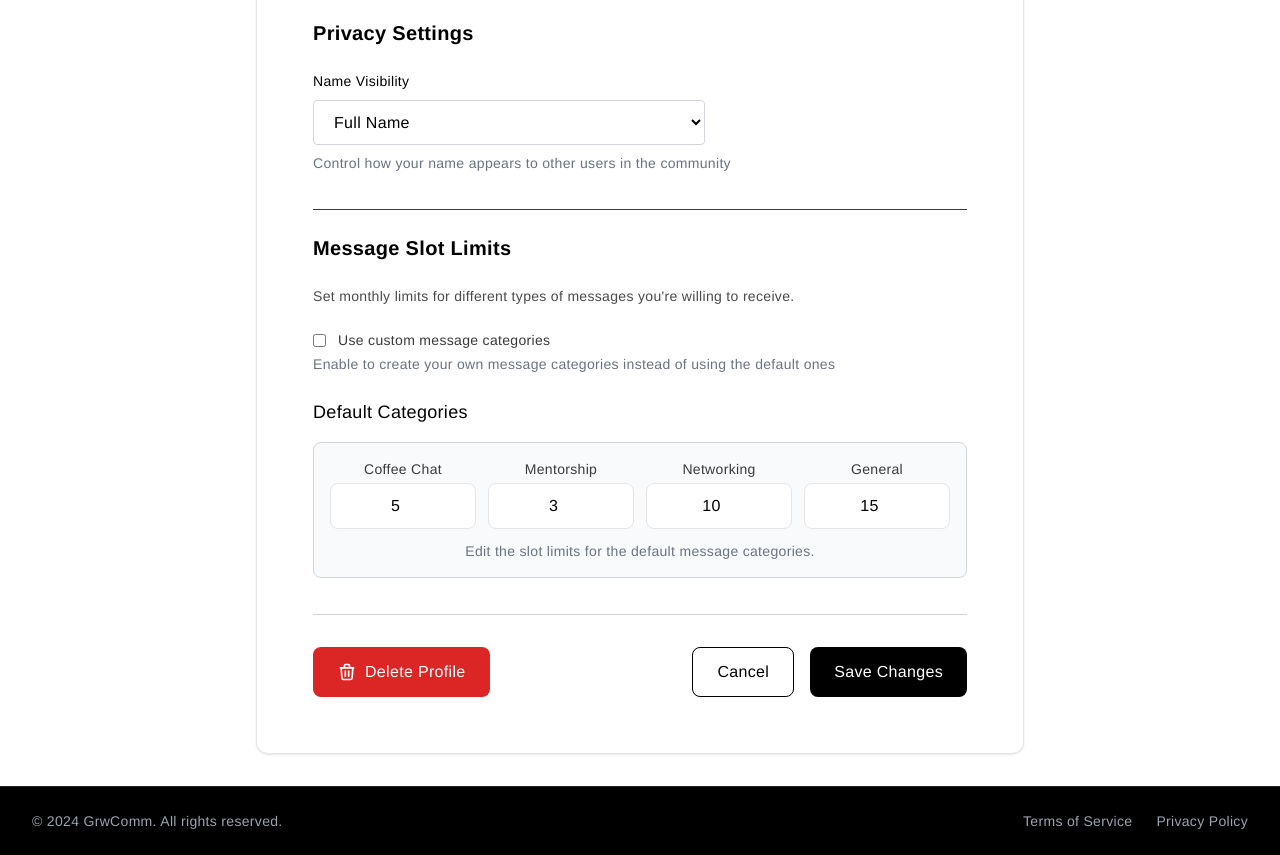
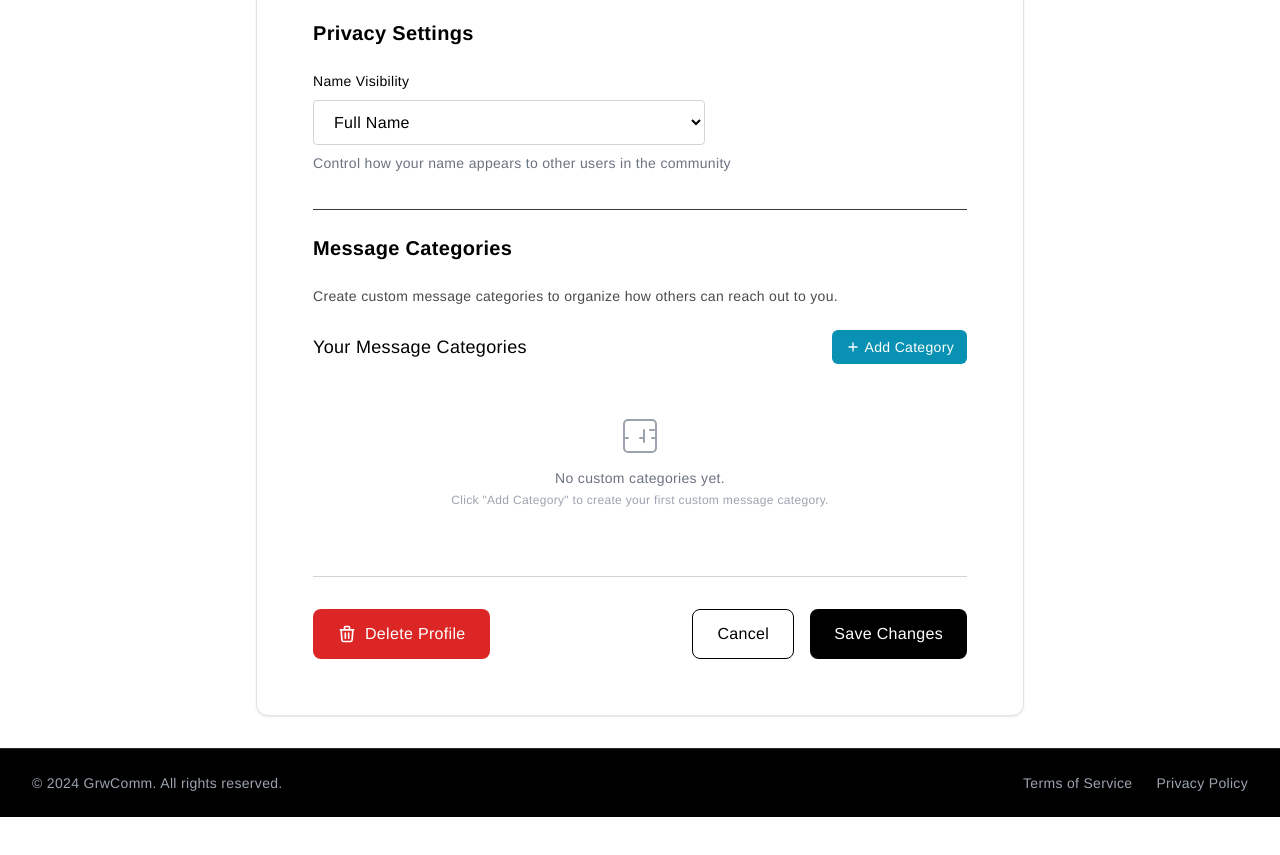
Before and after one commit to AleenaKhan10/Project-GrowComm, a Django app: page /profiles/edit/ in a window 1280 px wide. Shown: the part 1995-2850 px from the top of the page. After the commit the page ends 2812 px from the top, so only its background shows below. Run offline with Django 5.2, Linux system fonts and the light colour scheme; the visitor is signed in with stand-in values (Sample User, id 1); data that the repository does not hold is empty; some libraries are stand-ins or nearby versions; some web fonts are replaced.

Commit message:
Refactor user profile message settings for clarity and organization
- Removed specific message slot fields from UserProfileForm to simplify the profile editing process.
- Updated profile_edit.html and profile_view.html templates to reflect changes in message category terminology and layout.
- Enhanced user guidance on message categories, improving overall user experience and accessibility.

```diff
--- a/profiles/forms.py
+++ b/profiles/forms.py
@@ -36,8 +36,7 @@ class UserProfileForm(forms.ModelForm):
         model = UserProfile
         fields = [
             'profile_picture', 'gender', 'city', 'country', 'bio', 'company', 'team', 'organization_level',
-            'schools', 'tags', 'phone_number', 'name_visibility',
-            'coffee_chat_slots', 'mentorship_slots', 'networking_slots', 'general_slots'
+            'schools', 'tags', 'phone_number', 'name_visibility'
         ]
         widgets = {
             'profile_picture': forms.ClearableFileInput(attrs={
@@ -87,30 +86,6 @@ class UserProfileForm(forms.ModelForm):
             }),
             'name_visibility': forms.Select(attrs={
                 'class': 'w-3/5 px-4 py-3 bg-white border border-gray-300 rounded text-black focus:ring-2 focus:ring-cyan-500 focus:border-cyan-500 transition-colors'
-            }),
-            'coffee_chat_slots': forms.NumberInput(attrs={
-                'class': 'w-full px-2 py-2 text-sm bg-white border border-gray-300 rounded text-black placeholder-gray-500 focus:ring-2 focus:ring-cyan-500 focus:border-cyan-500 transition-colors text-center',
-                'min': 0,
-                'max': 50,
-                'placeholder': '5'
-            }),
-            'mentorship_slots': forms.NumberInput(attrs={
-                'class': 'w-full px-2 py-2 text-sm bg-white border border-gray-300 rounded text-black placeholder-gray-500 focus:ring-2 focus:ring-cyan-500 focus:border-cyan-500 transition-colors text-center',
-                'min': 0,
-                'max': 20,
-                'placeholder': '3'
-            }),
-            'networking_slots': forms.NumberInput(attrs={
-                'class': 'w-full px-2 py-2 text-sm bg-white border border-gray-300 rounded text-black placeholder-gray-500 focus:ring-2 focus:ring-cyan-500 focus:border-cyan-500 transition-colors text-center',
-                'min': 0,
-                'max': 100,
-                'placeholder': '10'
-            }),
-            'general_slots': forms.NumberInput(attrs={
-                'class': 'w-full px-2 py-2 text-sm bg-white border border-gray-300 rounded text-black placeholder-gray-500 focus:ring-2 focus:ring-cyan-500 focus:border-cyan-500 transition-colors text-center',
-                'min': 0,
-                'max': 100,
-                'placeholder': '15'
             }),
         }
 
--- a/templates/profiles/profile_edit.html
+++ b/templates/profiles/profile_edit.html
@@ -363,79 +363,15 @@
             <!-- Message Slot Settings -->
             <div>
                 <div class="border-t border-gray-700 pt-6"></div>
-                <h2 class="text-xl font-semibold text-black mb-6">Message Slot Limits</h2>
+                <h2 class="text-xl font-semibold text-black mb-6">Message Categories</h2>
                 <p class="text-sm text-gray-600 mb-6">
-                    Set monthly limits for different types of messages you're willing to receive.
+                    Create custom message categories to organize how others can reach out to you.
                 </p>
 
-                <!-- Settings Toggle -->
-                <div class="mb-6">
-                    <div class="flex items-center space-x-3">
-                        {{ settings_form.use_custom_slots }}
-                        <label for="{{ settings_form.use_custom_slots.id_for_label }}" class="text-sm font-medium text-gray-700">
-                            {{ settings_form.use_custom_slots.label }}
-                        </label>
-                    </div>
-                    {% if settings_form.use_custom_slots.help_text %}
-                        <p class="mt-1 text-sm text-gray-500">{{ settings_form.use_custom_slots.help_text }}</p>
-                    {% endif %}
-                    {% if settings_form.use_custom_slots.errors %}
-                        <p class="mt-1 text-sm text-red-400">{{ settings_form.use_custom_slots.errors.0 }}</p>
-                    {% endif %}
-                </div>
-
-                <!-- Default Categories (shown when custom is disabled) -->
-                <div id="default-slots" {% if use_custom_slots %}style="display: none;"{% endif %}>
-                    <h3 class="text-lg font-medium text-black mb-4">Default Categories</h3>
-                    <div class="bg-gray-50 border border-gray-300 rounded-lg p-4">
-                        <div class="grid grid-cols-2 md:grid-cols-4 gap-3">
-                            <div>
-                                <label for="{{ form.coffee_chat_slots.id_for_label }}" class="block text-sm font-medium text-gray-700 mb-1 text-center">
-                                    Coffee Chat
-                                </label>
-                                {{ form.coffee_chat_slots }}
-                                {% if form.coffee_chat_slots.errors %}
-                                    <p class="mt-1 text-xs text-red-600">{{ form.coffee_chat_slots.errors.0 }}</p>
-                                {% endif %}
-                            </div>
-                            <div>
-                                <label for="{{ form.mentorship_slots.id_for_label }}" class="block text-sm font-medium text-gray-700 mb-1 text-center">
-                                    Mentorship
-                                </label>
-                                {{ form.mentorship_slots }}
-                                {% if form.mentorship_slots.errors %}
-                                    <p class="mt-1 text-xs text-red-600">{{ form.mentorship_slots.errors.0 }}</p>
-                                {% endif %}
-                            </div>
-                            <div>
-                                <label for="{{ form.networking_slots.id_for_label }}" class="block text-sm font-medium text-gray-700 mb-1 text-center">
-                                    Networking
-                                </label>
-                                {{ form.networking_slots }}
-                                {% if form.networking_slots.errors %}
-                                    <p class="mt-1 text-xs text-red-600">{{ form.networking_slots.errors.0 }}</p>
-                                {% endif %}
-                            </div>
-                            <div>
-                                <label for="{{ form.general_slots.id_for_label }}" class="block text-sm font-medium text-gray-700 mb-1 text-center">
-                                    General
-                                </label>
-                                {{ form.general_slots }}
-                                {% if form.general_slots.errors %}
-                                    <p class="mt-1 text-xs text-red-600">{{ form.general_slots.errors.0 }}</p>
-                                {% endif %}
-                            </div>
-                        </div>
-                        <p class="mt-3 text-sm text-gray-500 text-center">
-                            Edit the slot limits for the default message categories.
-                        </p>
-                    </div>
-                </div>
-
-                <!-- Custom Categories (shown when custom is enabled) -->
-                <div id="custom-slots" {% if not use_custom_slots %}style="display: none;"{% endif %}>
+                <!-- Custom Categories -->
+                <div id="custom-slots">
                     <div class="flex justify-between items-center mb-4">
-                        <h3 class="text-lg font-medium text-black">Custom Categories</h3>
+                        <h3 class="text-lg font-medium text-black">Your Message Categories</h3>
                         <button type="button"
                                 hx-get="{% url 'profiles:add_custom_slot' %}"
                                 hx-target="#slot-form-container"
@@ -555,19 +491,6 @@ document.addEventListener('DOMContentLoaded', function() {
         });
     }
 
-    // Toggle slot mode function
-    window.toggleSlotMode = function(checkbox) {
-        const defaultSlots = document.getElementById('default-slots');
-        const customSlots = document.getElementById('custom-slots');
-
-        if (checkbox.checked) {
-            defaultSlots.style.display = 'none';
-            customSlots.style.display = 'block';
-        } else {
-            defaultSlots.style.display = 'block';
-            customSlots.style.display = 'none';
-        }
-    };
 });
 </script>
 {% endblock %}
```
Also changed, not shown: templates/profiles/profile_view.html (+9 -44 lines).
